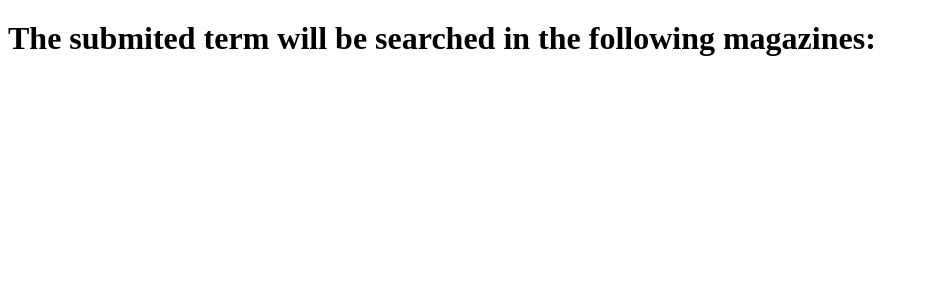
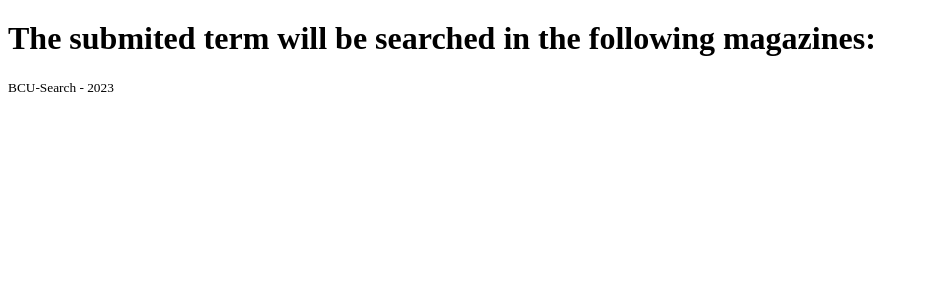
Before and after one commit to AndreiIav/Darwin_App, a Flask app: page / in a window 1280 px wide. Shown: the part 200-500 px from the top of the page, without its empty margins (0-928 px from the left). Run offline with Flask 3, Linux system fonts and the light colour scheme; data that the repository does not hold is empty; parts of the project's set-up code (start-up, migrations or seed data) failed here and were passed over.

Commit message:
In base.html added: lang attribute, meta tags, main tag, footer tag.

```diff
--- a/application/templates/base.html
+++ b/application/templates/base.html
@@ -1,7 +1,9 @@
 <!DOCTYPE html>
-<html>
+<html lang="en">
 
 <head>
+    <meta charset="UTF-8">
+    <meta name="viewport" content="width=device-width, initial-scale=1.0">
     <title>{% block title%}{% endblock %}</title>
     {% block css %}{% endblock %}
 </head>
@@ -17,10 +19,14 @@
         </nav>
     </header>
 
+    <main>
+        {% block search_form %}{% endblock %}
+        {% block content %} {% endblock %}
+    </main>
 
-
-    {% block search_form %}{% endblock %}
-    {% block content %} {% endblock %}
+    <footer>
+        <small>BCU-Search - 2023</small>
+    </footer>
 </body>
 
 </html>
```
